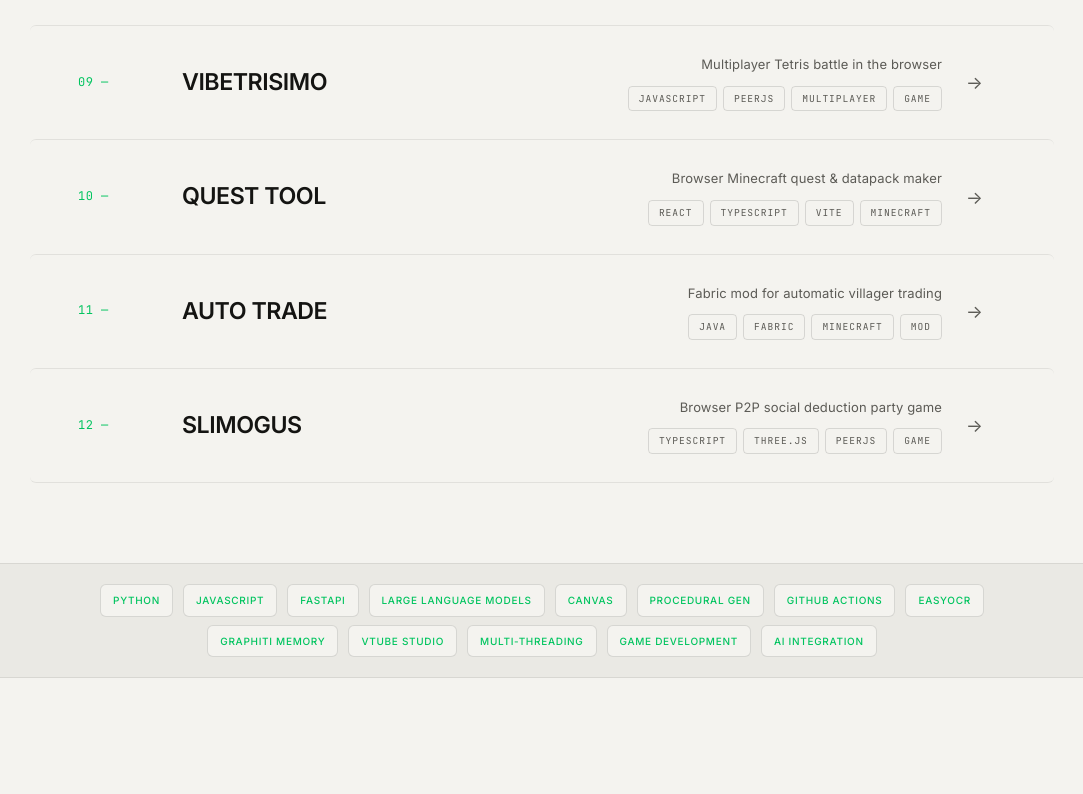
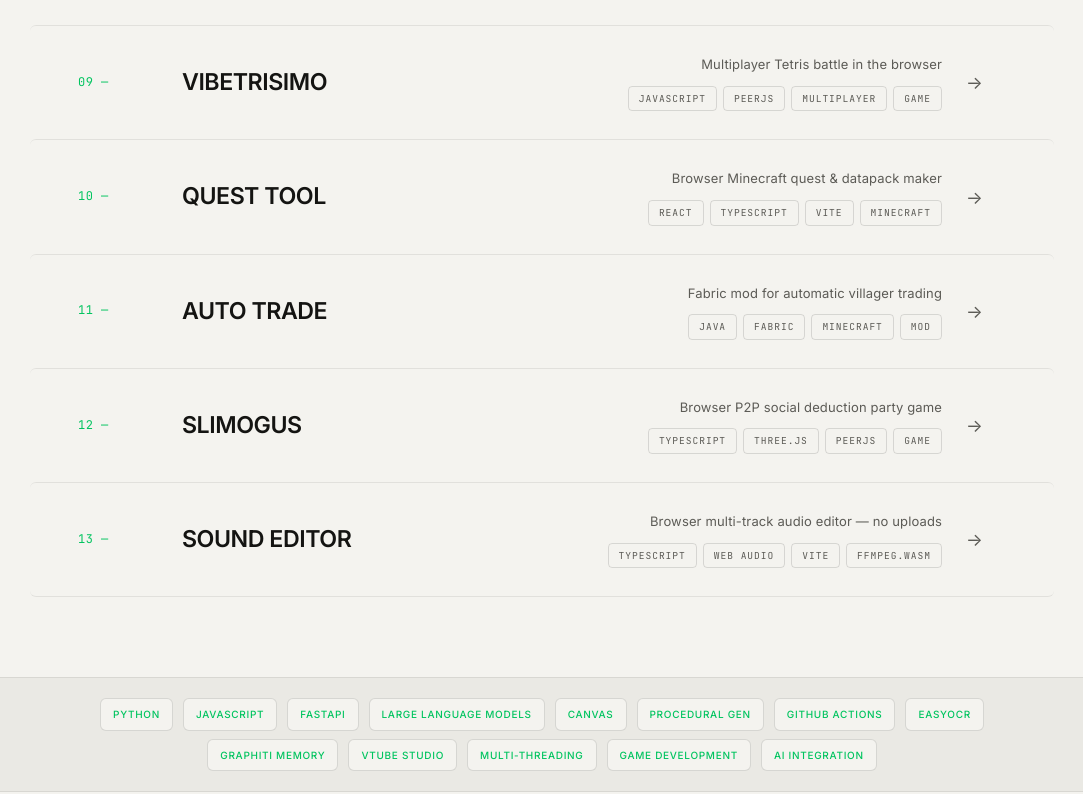
Before and after one commit to toeffe/home, a plain HTML site: page index.html in a window 1280 px wide. Shown: the part 1932-2726 px from the top of the page, without its empty margins (98-1181 px from the left). Drawn offline with Linux system fonts and the light colour scheme.

Commit message:
Update work section in index.html by adding a new project (SOUND EDITOR) and adjusting project count to 13; enhance transition effects for reveal animations.

```diff
--- a/index.html
+++ b/index.html
@@ -726,6 +726,7 @@ footer {
 .reveal-stagger.visible > *:nth-child(10) { transition-delay: 0.80s; }
 .reveal-stagger.visible > *:nth-child(11) { transition-delay: 0.88s; }
 .reveal-stagger.visible > *:nth-child(12) { transition-delay: 0.96s; }
+.reveal-stagger.visible > *:nth-child(13) { transition-delay: 1.04s; }
 
 /* ─── RESPONSIVE ─── */
 @media (max-width: 900px) {
@@ -812,7 +813,7 @@ footer {
 <section id="work">
   <div class="layout-container section-header reveal">
     <span class="section-label">Selected Work</span>
-    <span class="section-count">12 projects</span>
+    <span class="section-count">13 projects</span>
   </div>
 
   <div class="layout-container reveal-stagger" id="workRows">
@@ -967,7 +968,7 @@ footer {
     <a class="work-row" href="https://tetris.toeffe.uk/" target="_blank" rel="noopener"
       data-title="VIBETRISIMO"
       data-github="https://github.com/toeffe/tetris_game"
-      data-bullets="🎮 Host &amp; join with room codes|👥 Up to 8 players in battle|🧱 Hold / keep piece|🌐 Danish &amp; English UI">
+      data-bullets="🔗 Peer-to-peer battle — up to 8 players|⚔️ Garbage attacks &amp; optional relics|🧱 Hold, ghost &amp; 7-bag randomizer|📱 Touch pads + Danish &amp; English">
       <span class="work-num">09 —</span>
       <span class="work-name">VIBETRISIMO</span>
       <div class="work-meta">
@@ -1034,6 +1035,25 @@ footer {
           <span class="tag">Three.js</span>
           <span class="tag">PeerJS</span>
           <span class="tag">Game</span>
+        </div>
+      </div>
+      <span class="work-arrow">→</span>
+    </a>
+
+    <!-- 13 -->
+    <a class="work-row" href="https://audio.toeffe.uk/" target="_blank" rel="noopener"
+      data-title="SOUND EDITOR"
+      data-github="https://github.com/toeffe/SoundEditor"
+      data-bullets="🎚️ Multi-track timeline — mix, trim, split|🎙️ Mic record per track|🎛️ EQ, compressor &amp; FX chain|💾 Autosave + .toff projects &amp; export">
+      <span class="work-num">13 —</span>
+      <span class="work-name">SOUND EDITOR</span>
+      <div class="work-meta">
+        <span class="work-desc">Browser multi-track audio editor — no uploads</span>
+        <div class="work-tags">
+          <span class="tag">TypeScript</span>
+          <span class="tag">Web Audio</span>
+          <span class="tag">Vite</span>
+          <span class="tag">ffmpeg.wasm</span>
         </div>
       </div>
       <span class="work-arrow">→</span>
```
